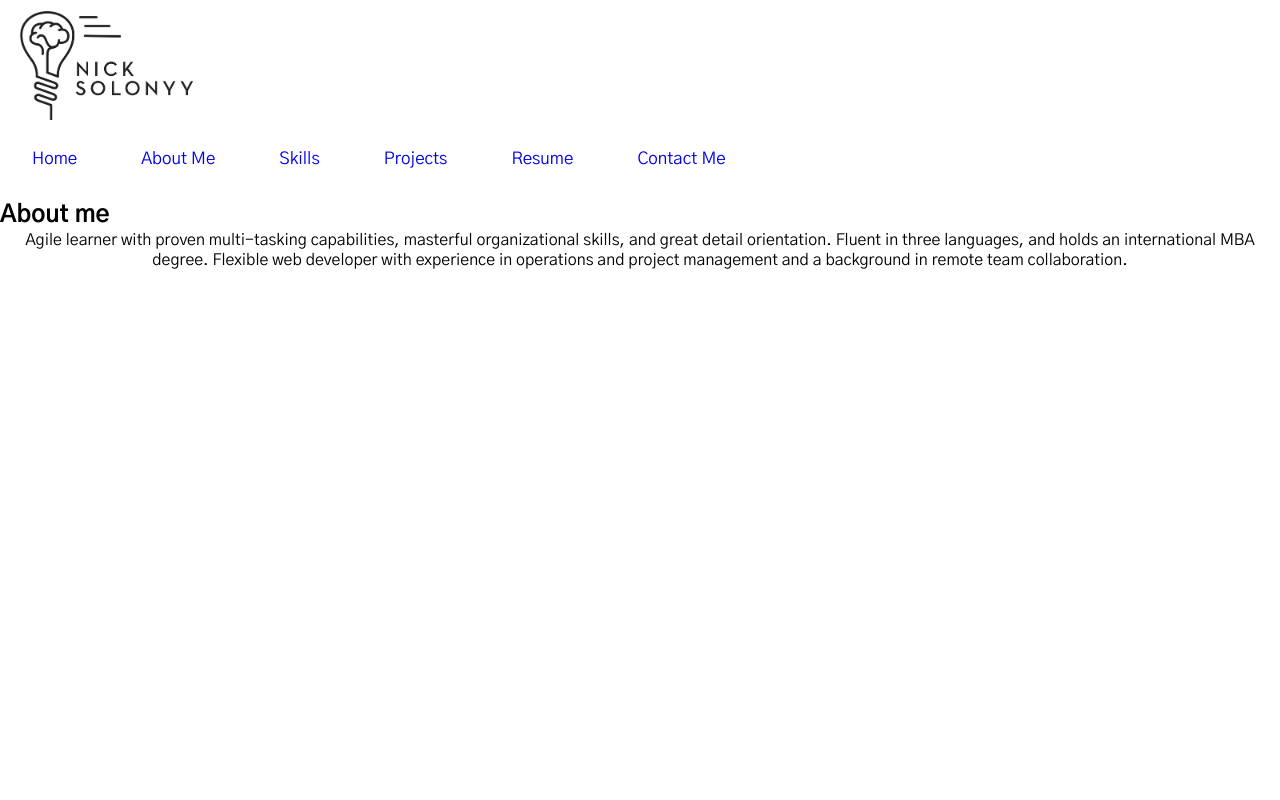
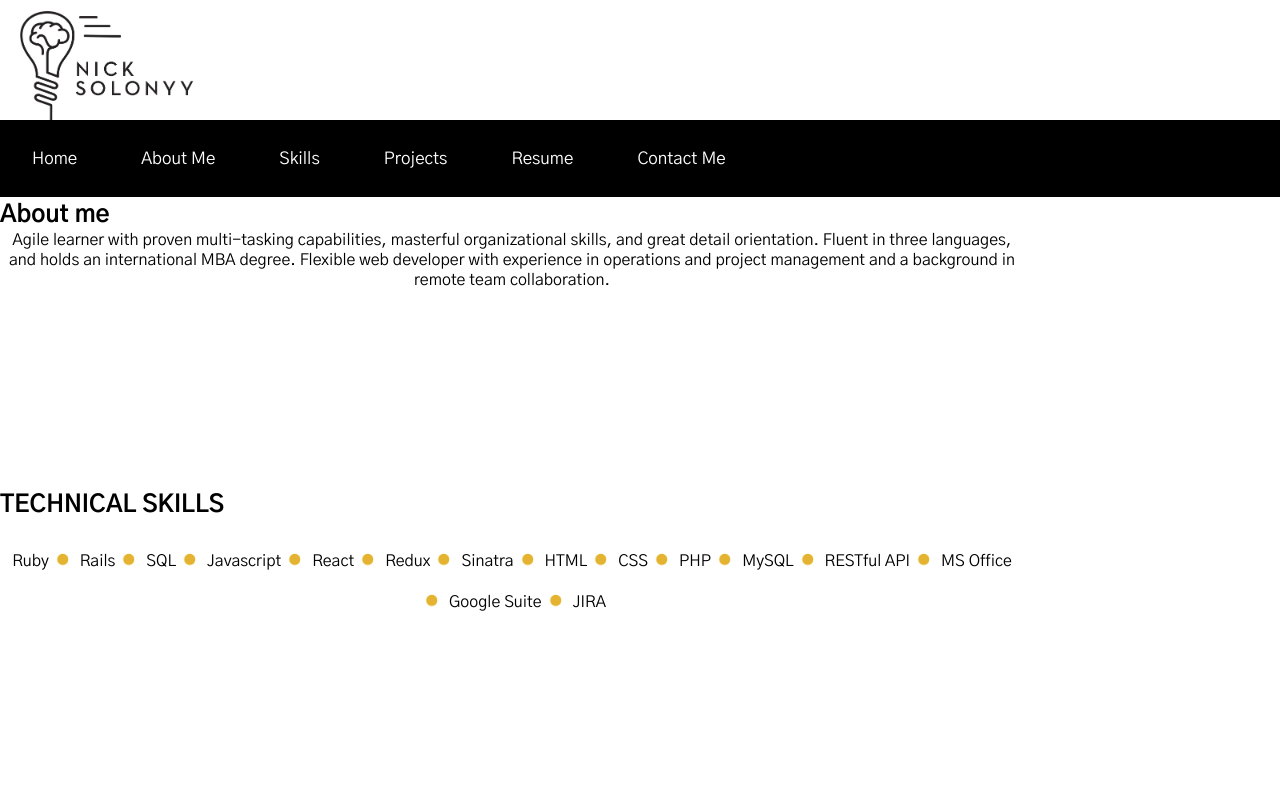
Before and after one commit to nicksolony/portfolio-frontend, a React (Create React App) app: page / in a window 1280 px wide. Shown: the top 800 px of the page. Built offline with nearby package versions, Linux system fonts and the light colour scheme.

Commit message:
updated navbar css

```diff
--- a/src/App.css
+++ b/src/App.css
@@ -75,6 +75,8 @@ body {
   padding: 0;
   width: 100%; */
   overflow: hidden;
+  background-color: black;
+  width: 100vw;
 }
 
 .NavItem, #Navbar a {
@@ -91,6 +93,7 @@ body {
   padding: 14px 16px;
   text-decoration: none;
   font-size: 17px;
+  color: white;
 }
 
 .NavItem :hover, #Navbar a:hover {
@@ -167,6 +170,7 @@ body {
 #Projects .sectionContent{
   background-image: url('/src/imgs/projects-bg.png');
   color: white;
+  width: 100vw;
 }
 
 #Projects .sectionContent a{
@@ -191,6 +195,11 @@ text-align: center;
 }
 
 .component {
-  height: 50vh;
+  /* height: 50vh; */
   padding-top: 25vh;
+  width: 80vw;
 }
+
+.component p {
+  align-items: center;
+}
```
